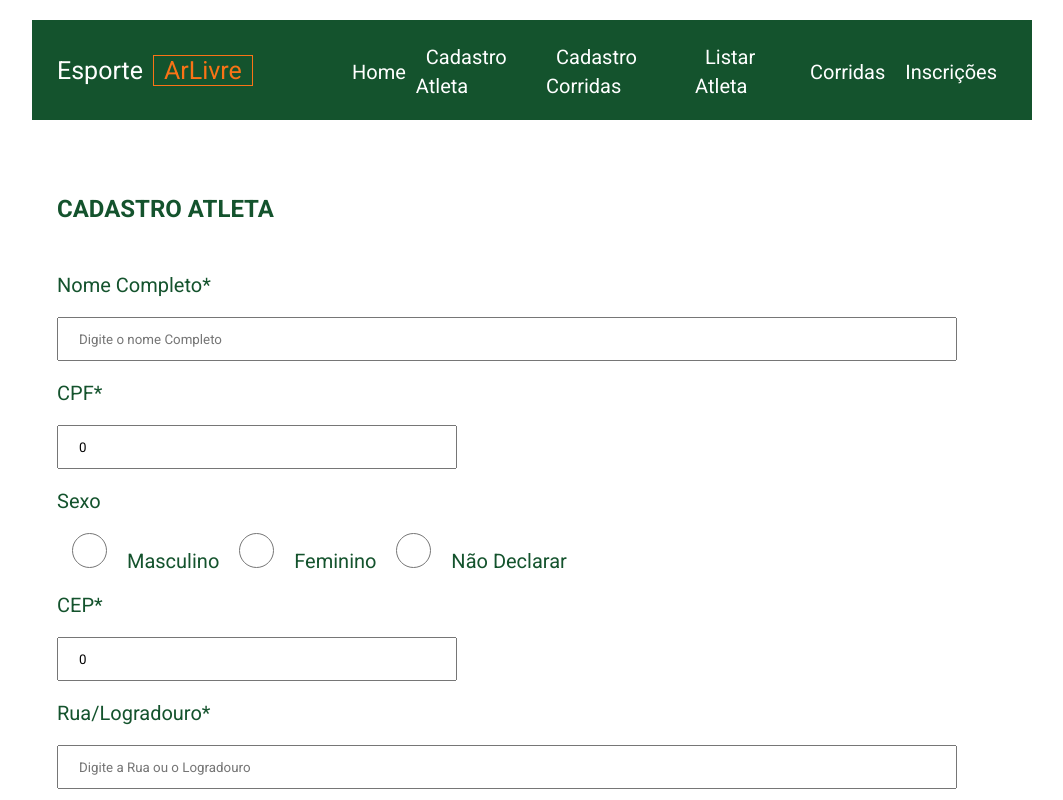
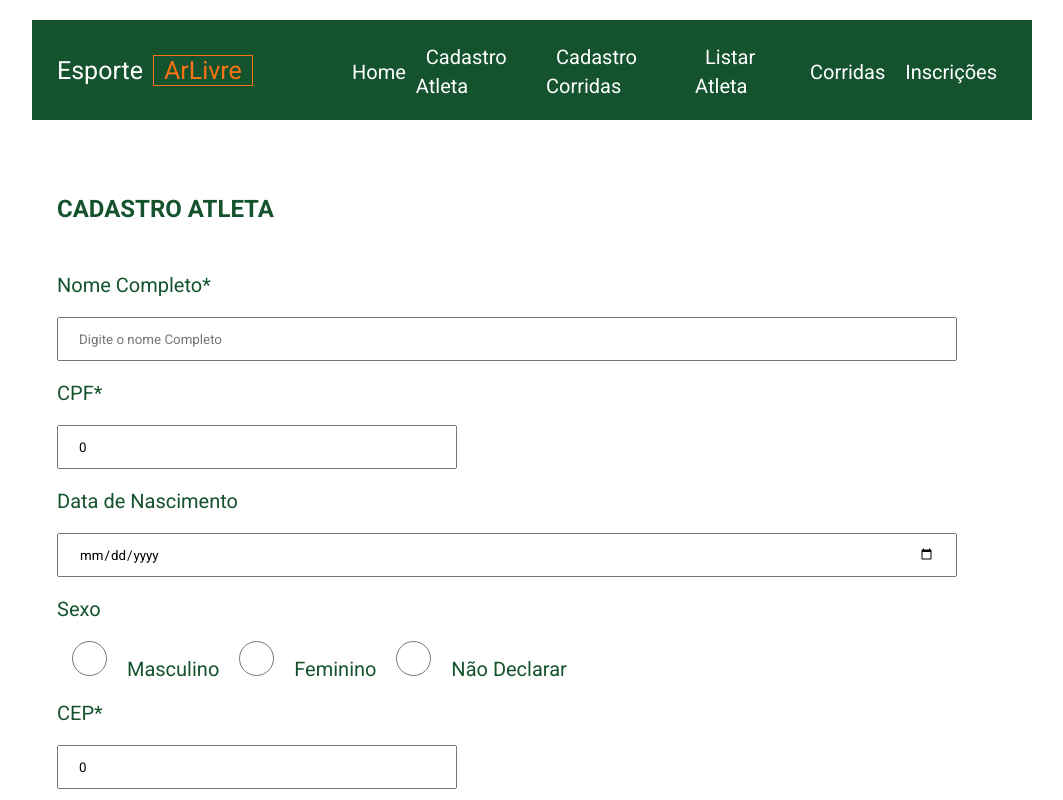
Before and after one commit to jonathasmborges-sudo/esporte-ar-livre-angular, an Angular app: page /cadastroAtleta in a window 1280 px wide. Shown: the top 800 px of the page, without its empty margins (108-1171 px from the left). Built offline with nearby package versions, Linux system fonts and the light colour scheme.

Commit message:
Adiciona data de nascimento no cadastro e exibe idade na listagem

```diff
--- a/src/app/component/atleta-component/atleta-component.html
+++ b/src/app/component/atleta-component/atleta-component.html
@@ -9,6 +9,9 @@
         <label for="cpf">CPF*</label>
         <input type="text" name="cpf" [(ngModel)]="cpf" id="cpf" class="input02" maxlength="14" required
             placeholder="Digite o cpf">
+
+            <label for="dataNascimento">Data de Nascimento</label>
+            <input type="date" name="dataNascimento" [(ngModel)]="dataNascimento" class="input01" required>
 
         <label for="sexo">Sexo</label>
         <input type="radio" name="sexo" id="sexoM" [(ngModel)]="sexo" class="radio01" required value="M"> Masculino
--- a/src/app/component/atleta-component/atleta-component.ts
+++ b/src/app/component/atleta-component/atleta-component.ts
@@ -15,6 +15,7 @@
   // Declarando atributos
   nome = ''
   cpf = 0
+  dataNascimento = ''
   sexo = ''
   cep = 0
   ruaLogradouro = ''
@@ -53,6 +54,7 @@
   limparDados() {
     this.nome = ''
     this.cpf = 0
+    this.dataNascimento = ''
     this.sexo = ''
     this.cep = 0
     this.ruaLogradouro = ''
@@ -67,6 +69,7 @@
         next: (dadosAtleta) => {
           this.nome = dadosAtleta.nome
           this.cpf = dadosAtleta.cpf
+          this.dataNascimento = dadosAtleta.dataNascimento
           this.sexo = dadosAtleta.sexo
           this.cep = dadosAtleta.cep
           this.ruaLogradouro = dadosAtleta.ruaLogradouro
@@ -87,6 +90,7 @@
   const atleta = new Atleta()
   atleta.nome = this.nome
   atleta.cpf = this.cpf
+  atleta.dataNascimento = this.dataNascimento
   atleta.sexo = this.sexo
   atleta.cep = this.cep
   atleta.ruaLogradouro = this.ruaLogradouro
--- a/src/app/component/atleta/atleta-lista-component/atleta-lista-component.html
+++ b/src/app/component/atleta/atleta-lista-component/atleta-lista-component.html
@@ -4,7 +4,8 @@
     @for(elem of listaAtletas(); track elem.id) {
     <div class="atleta-item">
         <span class="span-dados-atleta">
-                {{elem.id}} - {{ elem.nome }} - {{ elem.cpf }} - {{elem.cidade }} / {{ elem.uf }}
+            {{elem.id}} - {{ elem.nome }} - {{ elem.cpf }} - {{ calcularIdade(elem.dataNascimento)}} anos -
+            {{elem.cidade }} / {{ elem.uf }}
         </span>
         <span class="span-lnk-atletas">
             <a class="lnk-atleta lnk-alterar" (click)="carregaDadosAtletaForm(elem)">A</a>
--- a/src/app/component/atleta/atleta-lista-component/atleta-lista-component.ts
+++ b/src/app/component/atleta/atleta-lista-component/atleta-lista-component.ts
@@ -52,4 +52,20 @@
   carregaDadosAtletaForm(atleta: Atleta){
     this.router.navigate(['/cadastroAtleta', atleta.id])
   }
+
+  calcularIdade(dataNascimento: string): number {
+    if (!dataNascimento) return 0
+
+    const hoje = new Date()
+    const nascimento = new Date (dataNascimento)
+    let idade = hoje.getFullYear() - nascimento.getFullYear()
+    const mes = hoje.getMonth() - nascimento.getMonth()
+
+    // Se ainda não chegou o aniversário no ano atual, subtrai por 1 ano
+    if (mes <0 || (mes === 0 && hoje.getDate() <nascimento.getDate ())) {
+      idade--
+    }
+
+    return idade
+  }
 }
--- a/src/app/models/atleta.ts
+++ b/src/app/models/atleta.ts
@@ -2,6 +2,7 @@
     id: number = 0
     nome: string = ''
     cpf: number = 0
+    dataNascimento: string = ''
     sexo: string = ''
     cep: number = 0
     ruaLogradouro: string = ''
```
Lines whose indentation alone changed are shown as unchanged.
